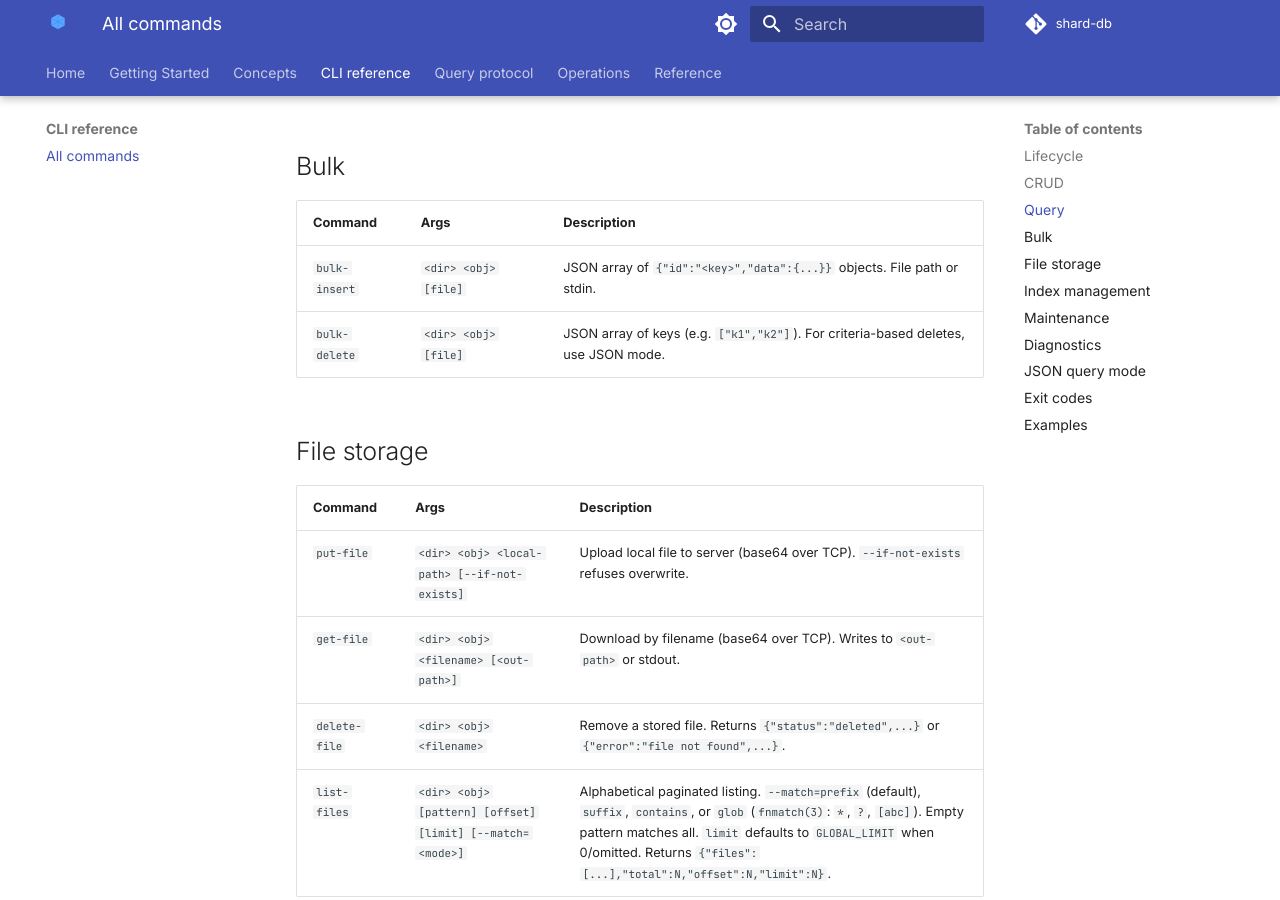
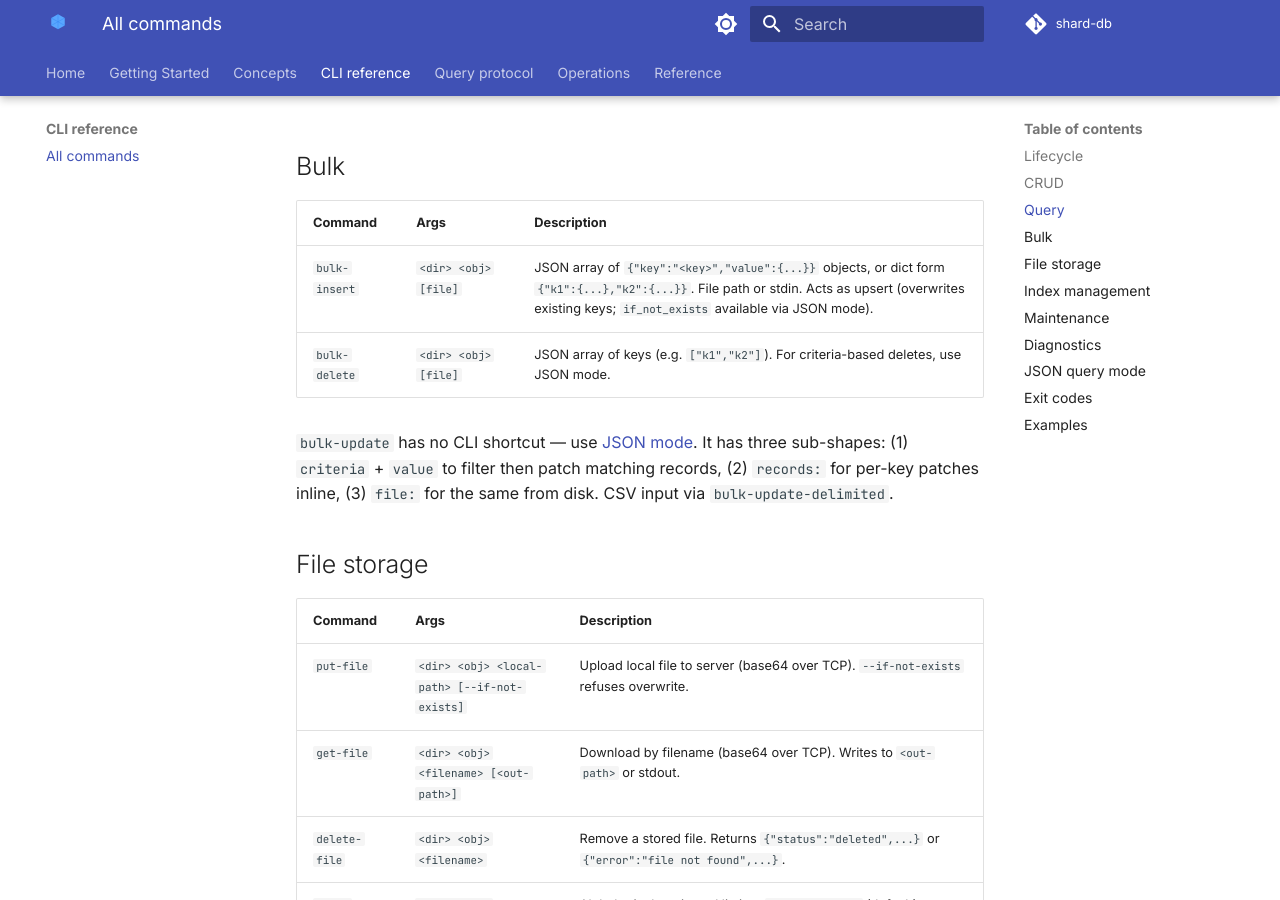
Before and after one commit to sayyiditow/shard-db, an MkDocs documentation site: the page built from docs/cli/index.md, in a window 1280 px wide and 900 px high, scrolled down 1651 px. Built offline with MkDocs 1.6.1 and Material for MkDocs 9.7.7, drawn with Linux system fonts in a browser that asks for light colours; comment, search, counter and statistics services are not loaded.

Commit message:
docs: fix bulk-update gap in CLI ref + sync bulk.md tuning advice
CLI reference:
- Bulk section now flags bulk-update has no shortcut, points to JSON
  mode with the three sub-shapes (criteria+value, records, file) and
  bulk-update-delimited for CSV.
- bulk-insert row updated to show the current array shape
  ({"key":"...","value":{...}}) and dict form. The old
  "id"/"data" wording was stale since 2026.05.1's breaking change.

bulk.md:
- Indexed bulk-insert chunk-size guidance brought in line with the
  benchmarks.md / CLAUDE.md sweep from earlier this branch: single-conn
  is the new default after pre-grow; load-then-index beats pre-existing
  indexes for batch loads; the 5×200K rule only survives as a small
  win for streaming pre-existing-indexed workloads.

Perf numbers (117k/sec etc.) intentionally left alone — those will
get refreshed wholesale once the C bench framework lands.

Co-Authored-By: Claude Opus 4.7 (1M context) <noreply@anthropic.com>

```diff
--- a/docs/cli/index.md
+++ b/docs/cli/index.md
@@ -39,8 +39,10 @@ All data-plane commands (anything besides `start`/`stop`/`status`/`server`) talk
 
 | Command | Args | Description |
 |---|---|---|
-| `bulk-insert` | `<dir> <obj> [file]` | JSON array of `{"id":"<key>","data":{...}}` objects. File path or stdin. |
+| `bulk-insert` | `<dir> <obj> [file]` | JSON array of `{"key":"<key>","value":{...}}` objects, or dict form `{"k1":{...},"k2":{...}}`. File path or stdin. Acts as upsert (overwrites existing keys; `if_not_exists` available via JSON mode). |
 | `bulk-delete` | `<dir> <obj> [file]` | JSON array of keys (e.g. `["k1","k2"]`). For criteria-based deletes, use JSON mode. |
+
+`bulk-update` has no CLI shortcut — use [JSON mode](../query-protocol/bulk.md#bulk-update). It has three sub-shapes: (1) `criteria` + `value` to filter then patch matching records, (2) `records:` for per-key patches inline, (3) `file:` for the same from disk. CSV input via `bulk-update-delimited`.
 
 ## File storage
 
```
Also changed, not shown: docs/query-protocol/bulk.md (+1 -1 lines).
